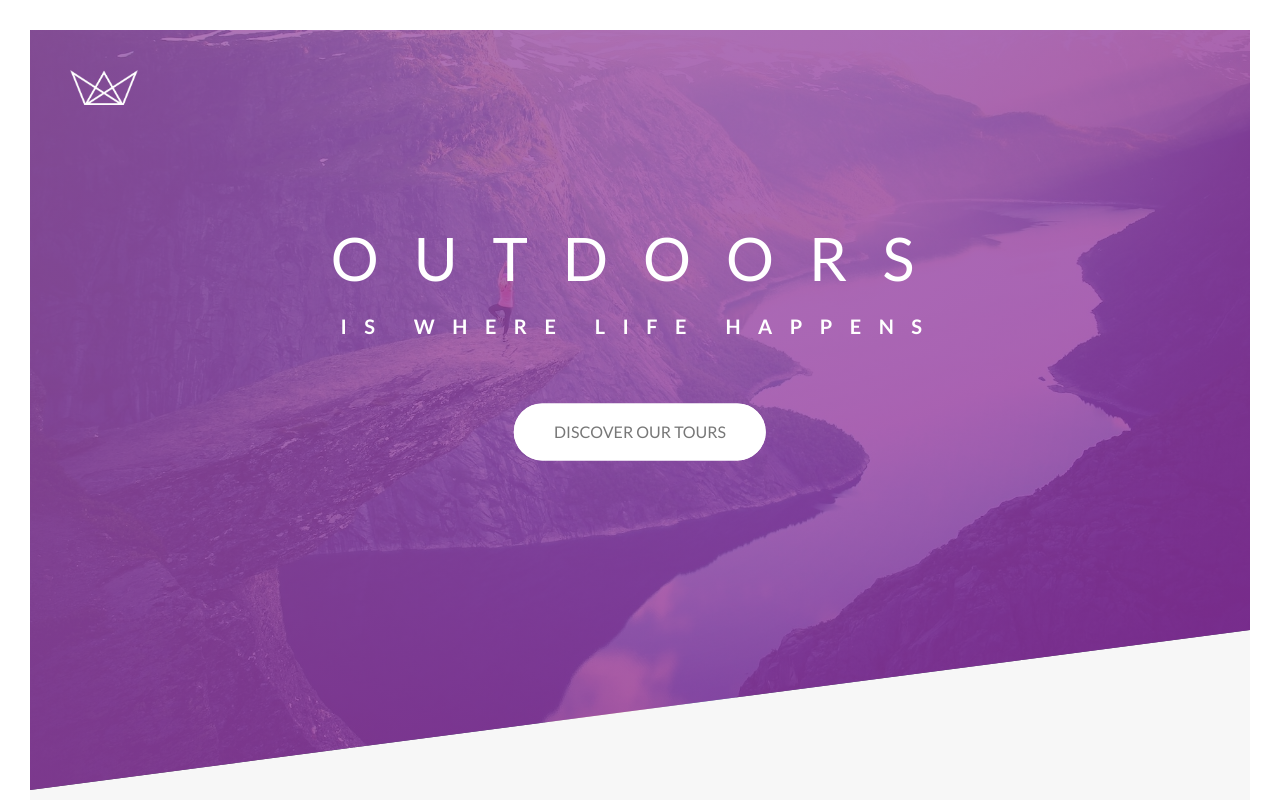
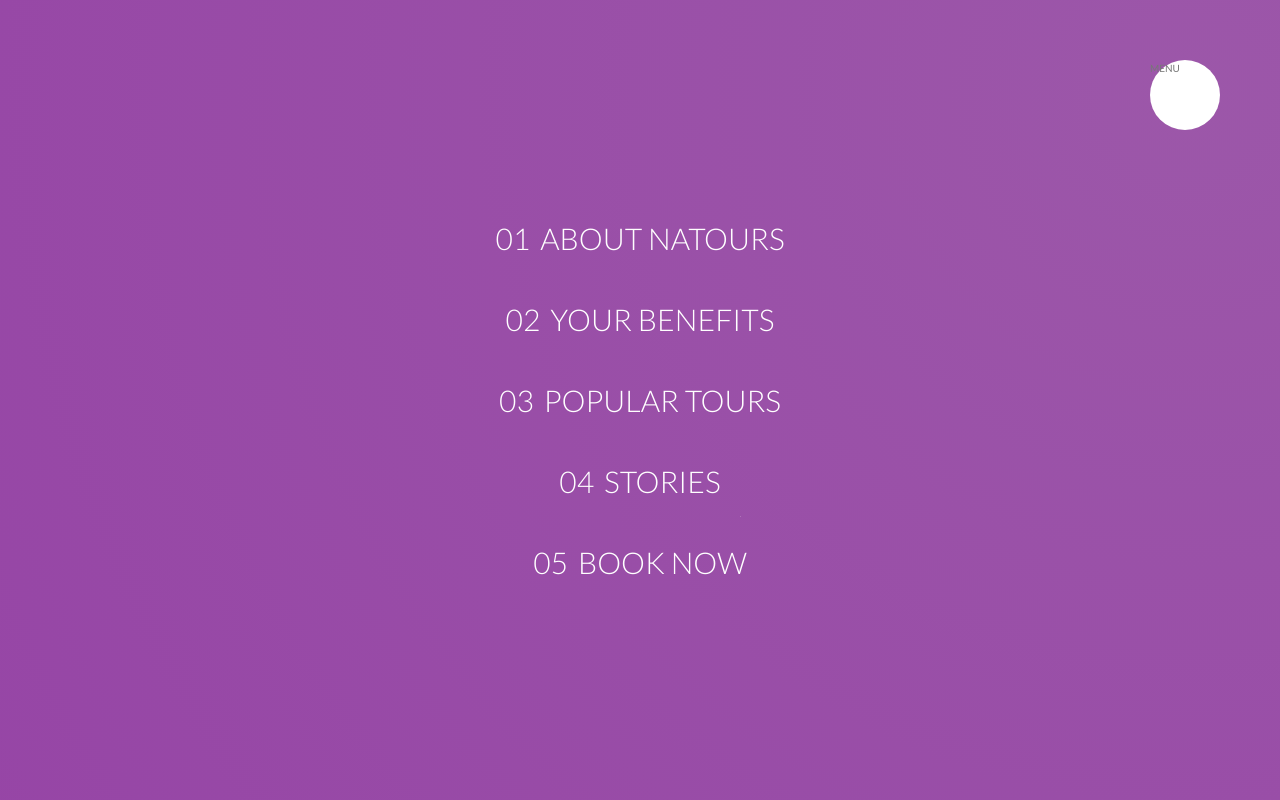
Before and after one commit to QuizonMarielle/portfolio-project-1, a website: page starter/index.html in a window 1280 px wide. Shown: the top 800 px of the page. Drawn offline with Linux system fonts and the light colour scheme.

Commit message:
Put navigation menu

```diff
--- a/starter/index.html
+++ b/starter/index.html
@@ -13,6 +13,24 @@
         <title>Natours | Exciting tours for adventurous people</title>
     </head>
     <body>
+
+        <div class="navigation">
+            <input type="checkbox" class="navigation__checkbox" id="navi-toggle">
+
+            <label for="navi-toggle" class="navigation__button">MENU</label>
+
+            <div class="navigation__background">&nbsp;</div>
+
+            <nav class="navigation__nav">
+                <ul class="navigation__list">
+                    <li class="navigation__item"><a href="#" class="navigation__link"><span>01</span>About Natours</a></li>
+                    <li class="navigation__item"><a href="#" class="navigation__link"><span>02</span>Your benefits</a></li>
+                    <li class="navigation__item"><a href="#" class="navigation__link"><span>03</span>Popular tours</a></li>
+                    <li class="navigation__item"><a href="#" class="navigation__link"><span>04</span>Stories</a></li>
+                    <li class="navigation__item"><a href="#" class="navigation__link"><span>05</span>Book now</a></li>
+                </ul>
+            </nav>
+        </div>
         <header class="header">
             <div class="header__logo-box">
                 <img src="img/logo-white.png" alt="Logo" class="header__logo">
--- /dev/null
+++ b/starter/layout/_navigation.scss
@@ -0,0 +1,80 @@
+.navigation {
+    &__checkbox {
+        display: none;
+    }
+
+    &__button {
+        background-color: $color-white;
+        height: 7rem;
+        width: 7rem;
+        position: fixed;
+        top: 6rem;
+        right: 6rem;
+        border-radius: 50%;
+        z-index: 2000;
+    }
+
+    &__background {
+        height: 6rem;
+        width: 6rem;
+        border-radius: 50%;
+        position: fixed;
+        top: 6.5rem;
+        right: 6.5rem;
+        background-image: radial-gradient($color-purple-light, $color-purple-dark);
+        z-index: 1000;
+
+        transform: scale(80);
+    }
+
+    &__nav {
+        height: 100vh;
+        width: 100%;
+        position: fixed;
+        top: 0;
+        right: 0;
+        z-index: 1500;
+    }
+
+    &__list {
+        position: absolute;
+        top: 50%;
+        left: 50%;
+        transform: translate(-50%, -50%);
+        list-style: none;
+        text-align: center;
+    }
+
+    &__item {
+        margin: 1rem;
+    }
+
+    &__link {
+
+        &:link,
+        &:visited {
+            display: inline-block;
+            font-size: 3rem;
+            font-weight: 300;
+            padding: 1rem 2rem;
+            color: $color-white;
+            text-decoration: none;
+            text-transform: uppercase;
+            background-image: linear-gradient(120deg, transparent 0%, transparent 50%, $color-white 50%);
+            background-size: 220%;
+            transition: all .4s;
+
+            span {
+                margin-right: 1rem;
+                display: inline-block;
+            }
+        }
+
+        &:hover,
+        &:active {
+            background-position: 100%;
+            color: $color-secondary-light;
+            transform: translateX(1rem);
+        }
+    }
+}
--- a/starter/sass/main.scss
+++ b/starter/sass/main.scss
@@ -18,5 +18,6 @@
 @import "layout/footer";
 @import "layout/grid";
 @import "layout/header";
+@import "layout/navigation";
 
 @import "pages/home";
```
Also changed, not shown: starter/css/style.css.
